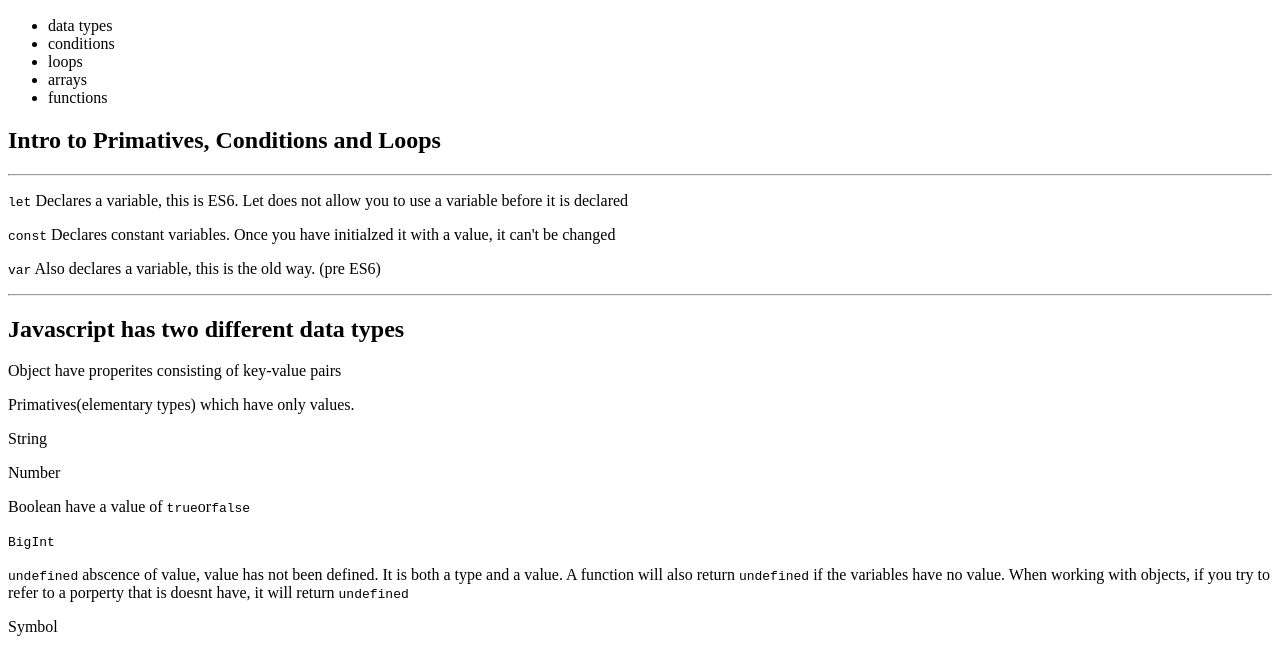
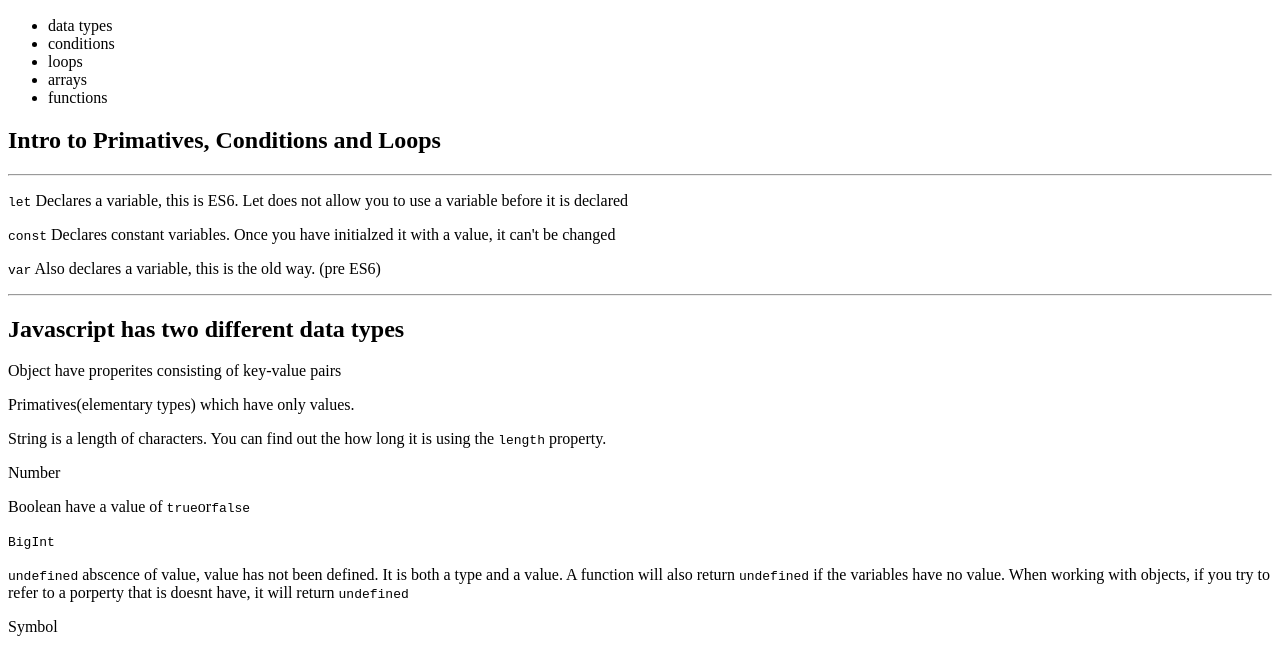
Before and after one commit to deirdrerohr/p_5_notes, a plain HTML site: page index.html in a window 1280 px wide. Shown: the part 110-759 px from the top of the page. Drawn offline with Linux system fonts and the light colour scheme; a script that the page names is missing.

Commit message:
build(html notes): vocab words

```diff
--- a/index.html
+++ b/index.html
@@ -40,7 +40,7 @@
     <h2 class="subintro">Javascript has two different data types</h2>
     <p class="vocab__word">Object have properites consisting of key-value pairs</p>
     <p class="vocab__word">Primatives(elementary types) which have only values.</p>
-    <p class="vocab__word">String</p>
+    <p class="vocab__word">String is a length of characters.  You can find out the how long it is using the <code class="inline_code">length</code> property.  </p>
     <p class="vocab__word">Number</p>
     <p class="vocab__word">Boolean have a value of <code class="inline_code">true</code>or<code
         class="inline_code">false</code></p>
@@ -54,9 +54,12 @@
     <p class="vocab__word"><code class="inline_code">null</code> abscence of value. Indicates that the value you've
       assigned a variable does not exist. When using <code class="inline_code">querySelector()</code> method returns
       <code class="inline_code">null</code> when you pass though a class selector that doesn't exist in any element
-      within the document.</p>
+      within the document.
+    </p>
 
-      <blockquote class="block-quote">When using <code class="inline_code">typeof</code> to determine the data type of <code class="inline_code">null</code> ot returns <code class="inline_code">object</code>  Don't fall for it.  Its a bug.</blockquote>
+    <blockquote class="block-quote">When using <code class="inline_code">typeof</code> to determine the data type of
+      <code class="inline_code">null</code> ot returns <code class="inline_code">object</code> Don't fall for it. Its a
+      bug.</blockquote>
 
 
     <hr>
```
